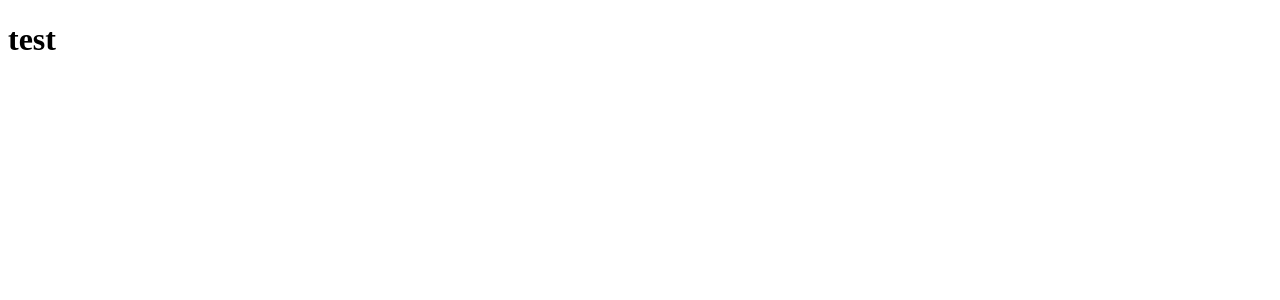
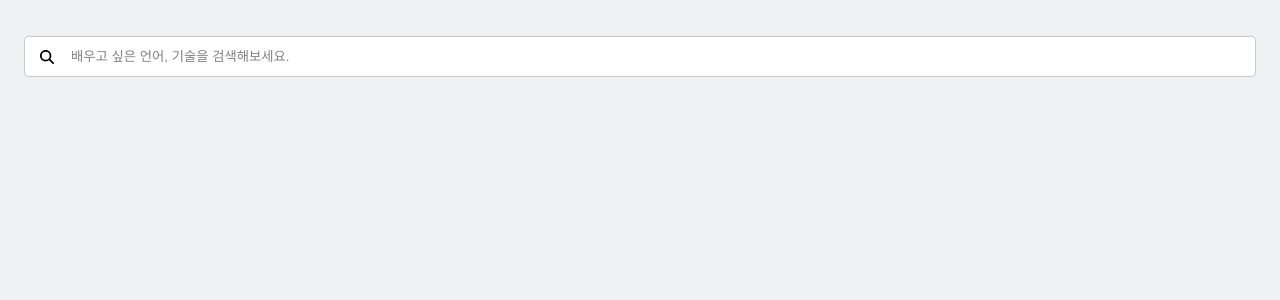
Before and after one commit to dana-y/elice_mini_project, a React (Create React App) app: page / in a window 1280 px wide. Shown: the top 300 px of the page. Built offline with nearby package versions, Linux system fonts and the light colour scheme.

Commit message:
css: search area css 완성

```diff
--- a/src/App.js
+++ b/src/App.js
@@ -1,8 +1,12 @@
+import GlobalStyles from './GlobalStyles';
+import SearchPage from './pages/searchPage/SearchPage';
+
 function App() {
   return (
-    <div className="App">
-      <h1>test</h1>
-    </div>
+    <>
+      <GlobalStyles />
+      <SearchPage />
+    </>
   );
 }
 
--- /dev/null
+++ b/src/components/searchArea/SearchArea.jsx
@@ -0,0 +1,18 @@
+import { FontAwesomeIcon } from '@fortawesome/react-fontawesome';
+import { SearchContainer, SearchInput } from './style';
+import { faMagnifyingGlass } from '@fortawesome/free-solid-svg-icons';
+
+const SearchArea = () => {
+  return (
+    <SearchContainer>
+      <FontAwesomeIcon
+        icon={faMagnifyingGlass}
+        fontSize='14px'
+        className='searchIcon'
+      />
+      <SearchInput placeholder='배우고 싶은 언어, 기술을 검색해보세요.' />
+    </SearchContainer>
+  );
+};
+
+export default SearchArea;
--- /dev/null
+++ b/src/components/searchArea/style.js
@@ -0,0 +1,26 @@
+import styled from 'styled-components';
+
+export const SearchInput = styled.input`
+  width: 100%;
+  padding: 12px 0 12px 46px;
+  border: 1px solid rgb(201, 202, 204);
+  border-radius: 4px;
+  margin: 12px 0;
+  &::placeholder {
+    color: gray;
+  }
+  &:hover,
+  &:focus {
+    border: 1px solid ${props => props.theme.color.elicePurple};
+    outline: none;
+  }
+`;
+
+export const SearchContainer = styled.div`
+  position: relative;
+  .searchIcon {
+    position: absolute;
+    top: 26px;
+    left: 16px;
+  }
+`;
--- /dev/null
+++ b/src/components/style.js
@@ -0,0 +1,5 @@
+import styled from 'styled-components';
+
+export const Wrapper = styled.div`
+  max-width: 1280px;
+`;
--- /dev/null
+++ b/src/pages/searchPage/SearchPage.jsx
@@ -0,0 +1,12 @@
+import SearchArea from '../../components/searchArea/SearchArea';
+import { Layout } from './style';
+
+const SearchPage = () => {
+  return (
+    <Layout>
+      <SearchArea />
+    </Layout>
+  );
+};
+
+export default SearchPage;
--- /dev/null
+++ b/src/pages/searchPage/style.js
@@ -0,0 +1,7 @@
+import styled from 'styled-components';
+
+export const Layout = styled.div`
+  max-width: 1280px;
+  margin: 0 auto;
+  padding: 24px;
+`;
```
Also changed, not shown: src/components/categories/Categories.jsx (added), src/components/categories/style.js (added), src/components/courseCard/CourseCard.jsx (added), src/components/courseCard/style.js (added).
